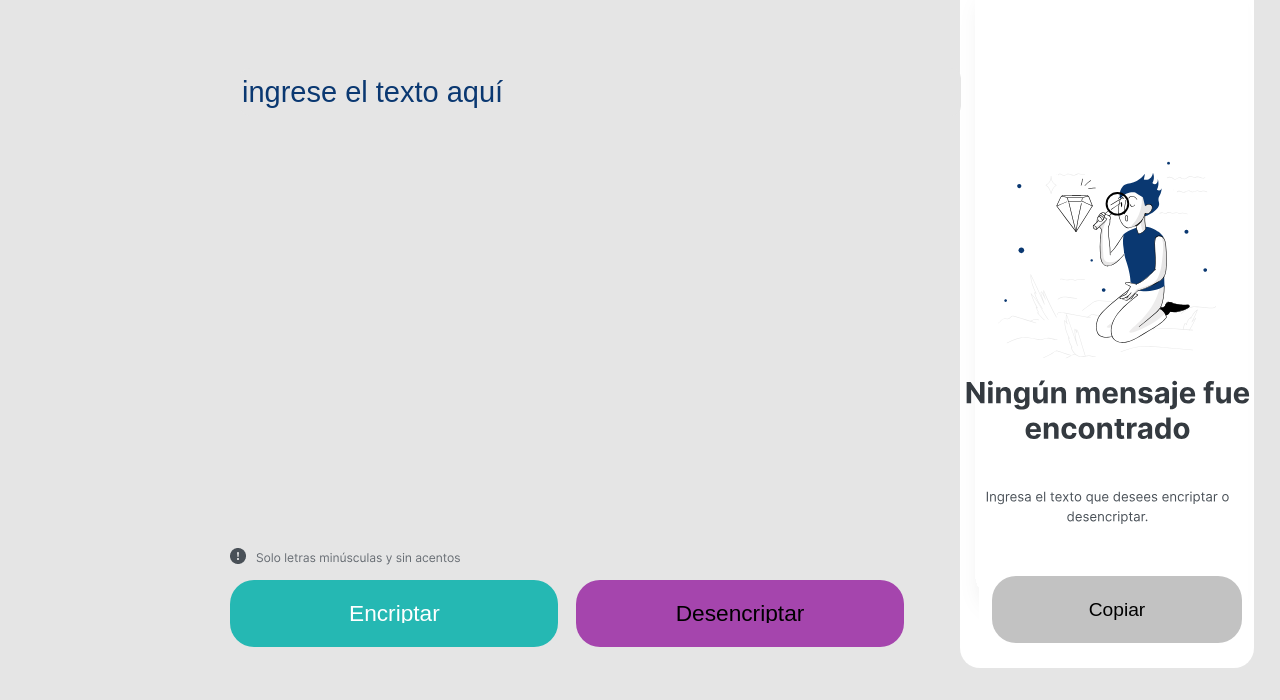
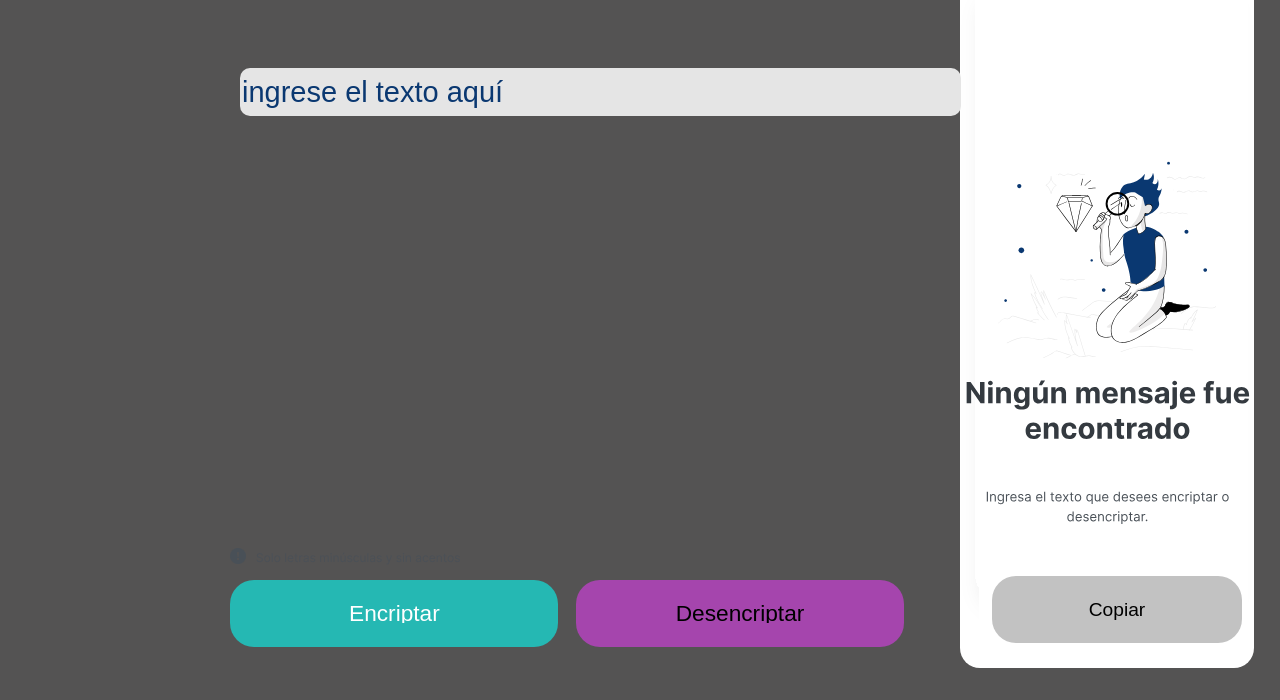
Before and after one commit to Dharifa/Proyectos-One, a plain HTML site: page docs/index.html in a window 1280 px wide. Shown: the part 100-800 px from the top of the page. Drawn offline with Linux system fonts and the light colour scheme; a web font is replaced by a local one.

Commit message:
cambie el color del background

```diff
--- a/docs/style/index.css
+++ b/docs/style/index.css
@@ -146,7 +146,7 @@
 	}
 
 	body{
-		background: #E5E5E5;
+		background: #545353;
 	}
 
 
```
